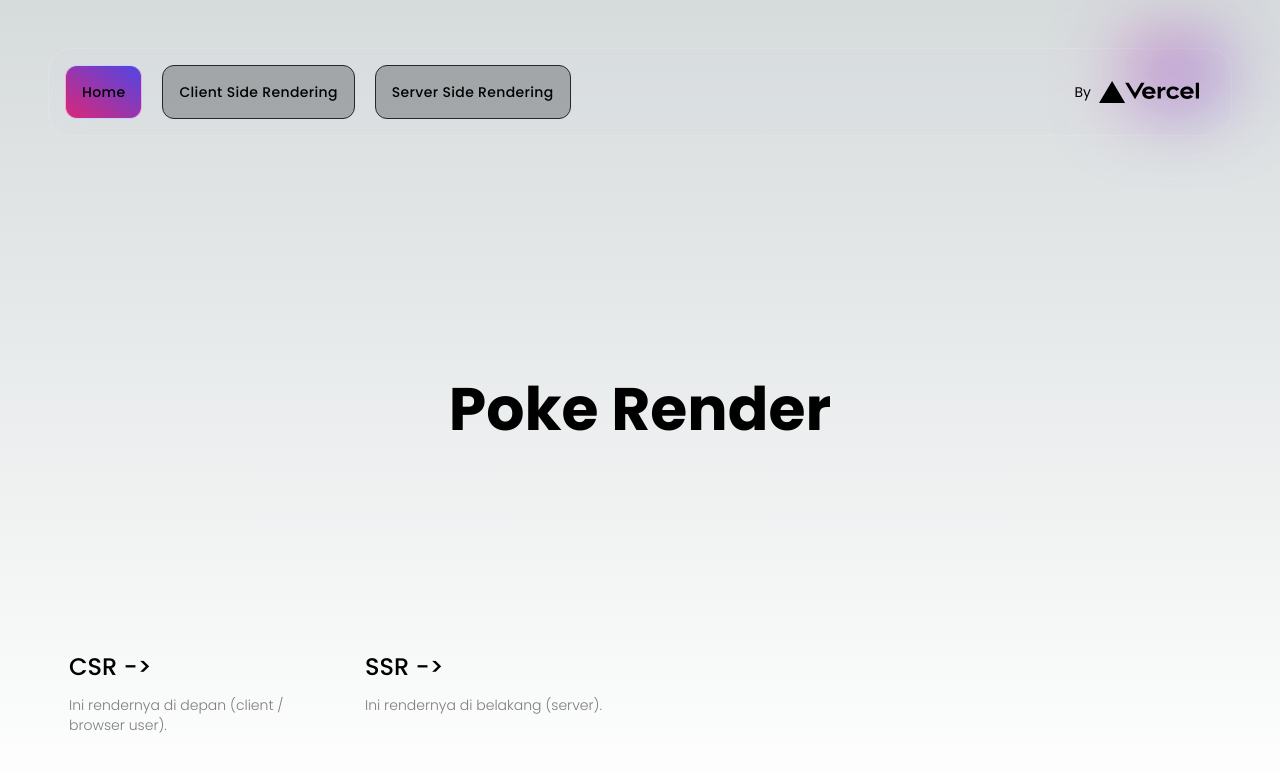
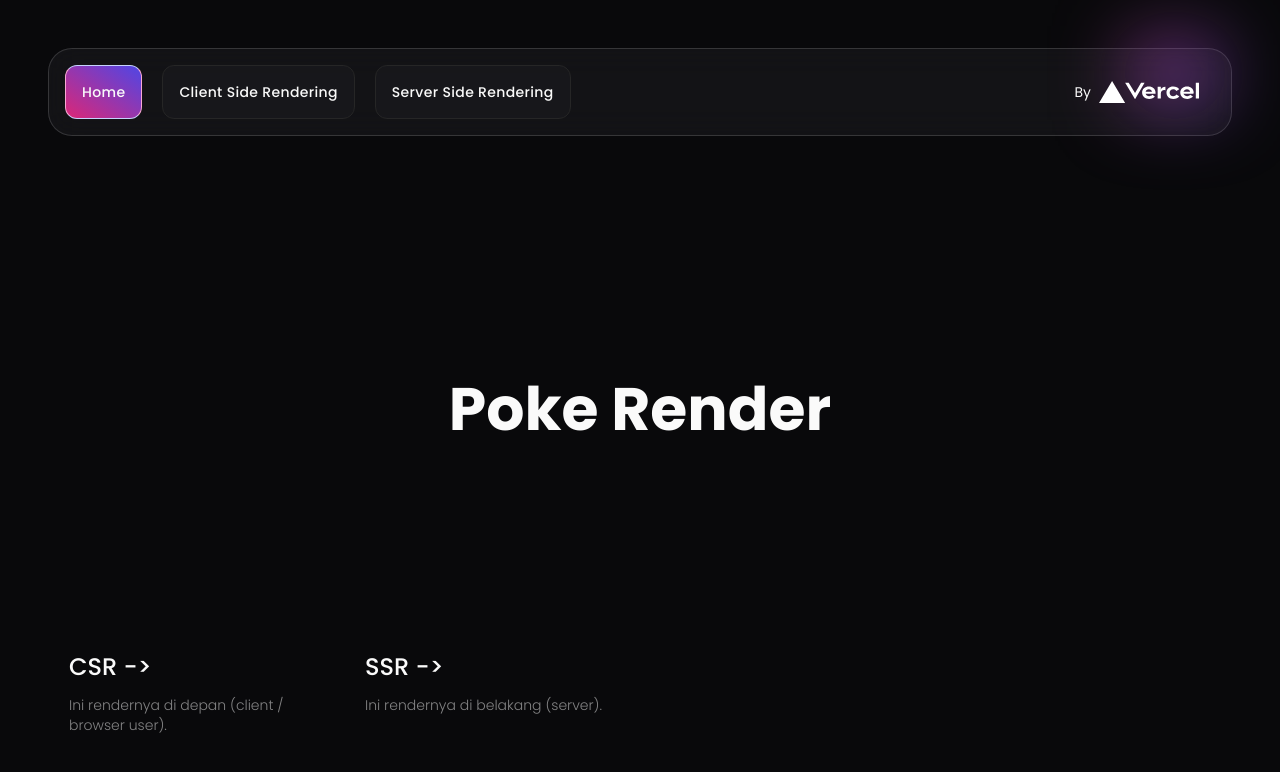
Before and after one commit to ardihp/learn-rendering, a Next.js app: page / in a window 1280 px wide. Shown: the top 772 px of the page. Built offline with nearby package versions, Linux system fonts and the light colour scheme.

Commit message:
feat: magic ui initialize

```diff
--- a/src/app/globals.css
+++ b/src/app/globals.css
@@ -2,28 +2,70 @@
 @tailwind components;
 @tailwind utilities;
 
-:root {
-  --foreground-rgb: 0, 0, 0;
-  --background-start-rgb: 214, 219, 220;
-  --background-end-rgb: 255, 255, 255;
-}
+@layer base {
+  :root {
+    --background: 0 0% 100%;
+    --foreground: 240 10% 3.9%;
+    --card: 0 0% 100%;
+    --card-foreground: 240 10% 3.9%;
+    --popover: 0 0% 100%;
+    --popover-foreground: 240 10% 3.9%;
+    --primary: 240 5.9% 10%;
+    --primary-foreground: 0 0% 98%;
+    --secondary: 240 4.8% 95.9%;
+    --secondary-foreground: 240 5.9% 10%;
+    --muted: 240 4.8% 95.9%;
+    --muted-foreground: 240 3.8% 46.1%;
+    --accent: 240 4.8% 95.9%;
+    --accent-foreground: 240 5.9% 10%;
+    --destructive: 0 84.2% 60.2%;
+    --destructive-foreground: 0 0% 98%;
+    --border: 240 5.9% 90%;
+    --input: 240 5.9% 90%;
+    --ring: 240 10% 3.9%;
+    --radius: 0.5rem;
+    --chart-1: 12 76% 61%;
+    --chart-2: 173 58% 39%;
+    --chart-3: 197 37% 24%;
+    --chart-4: 43 74% 66%;
+    --chart-5: 27 87% 67%;
+  }
 
-@media (prefers-color-scheme: dark) {
-  :root {
-    --foreground-rgb: 255, 255, 255;
-    --background-start-rgb: 0, 0, 0;
-    --background-end-rgb: 0, 0, 0;
+  .dark {
+    --background: 240 10% 3.9%;
+    --foreground: 0 0% 98%;
+    --card: 240 10% 3.9%;
+    --card-foreground: 0 0% 98%;
+    --popover: 240 10% 3.9%;
+    --popover-foreground: 0 0% 98%;
+    --primary: 0 0% 98%;
+    --primary-foreground: 240 5.9% 10%;
+    --secondary: 240 3.7% 15.9%;
+    --secondary-foreground: 0 0% 98%;
+    --muted: 240 3.7% 15.9%;
+    --muted-foreground: 240 5% 64.9%;
+    --accent: 240 3.7% 15.9%;
+    --accent-foreground: 0 0% 98%;
+    --destructive: 0 62.8% 30.6%;
+    --destructive-foreground: 0 0% 98%;
+    --border: 240 3.7% 15.9%;
+    --input: 240 3.7% 15.9%;
+    --ring: 240 4.9% 83.9%;
+    --chart-1: 220 70% 50%;
+    --chart-2: 160 60% 45%;
+    --chart-3: 30 80% 55%;
+    --chart-4: 280 65% 60%;
+    --chart-5: 340 75% 55%;
   }
 }
 
-body {
-  color: rgb(var(--foreground-rgb));
-  background: linear-gradient(
-      to bottom,
-      transparent,
-      rgb(var(--background-end-rgb))
-    )
-    rgb(var(--background-start-rgb));
+@layer base {
+  * {
+    @apply border-border;
+  }
+  body {
+    @apply bg-background text-foreground;
+  }
 }
 
 @layer utilities {
--- a/src/app/layout.tsx
+++ b/src/app/layout.tsx
@@ -19,7 +19,7 @@ export default function RootLayout({
   children: React.ReactNode;
 }>) {
   return (
-    <html lang="en">
+    <html lang="en" className="dark">
       <body className={poppins.className}>
         <div className="flex min-h-screen flex-col items-center p-12 gap-12">
           <Header />
--- /dev/null
+++ b/src/lib/utils.ts
@@ -0,0 +1,6 @@
+import { type ClassValue, clsx } from "clsx"
+import { twMerge } from "tailwind-merge"
+
+export function cn(...inputs: ClassValue[]) {
+  return twMerge(clsx(inputs))
+}
--- a/tailwind.config.ts
+++ b/tailwind.config.ts
@@ -1,47 +1,83 @@
 import type { Config } from "tailwindcss";
 
-const config: Config = {
+const config = {
+  darkMode: ["class"],
   content: [
-    "./src/pages/**/*.{js,ts,jsx,tsx,mdx}",
-    "./src/components/**/*.{js,ts,jsx,tsx,mdx}",
-    "./src/section/**/*.{js,ts,jsx,tsx,mdx}",
-    "./src/app/**/*.{js,ts,jsx,tsx,mdx}",
-    "./src/helpers/**/*.{js,ts,jsx,tsx,mdx}",
+    "./pages/**/*.{ts,tsx}",
+    "./components/**/*.{ts,tsx}",
+    "./app/**/*.{ts,tsx}",
+    "./src/**/*.{ts,tsx}",
   ],
+  prefix: "",
   theme: {
+    container: {
+      center: true,
+      padding: "2rem",
+      screens: {
+        "2xl": "1400px",
+      },
+    },
     extend: {
       colors: {
-        bug: "#93bb37",
-        poison: "#a663c3",
-        normal: "#929aa2",
-        fighting: "#d03e68",
-        flying: "#94aee1",
-        ground: "#d97b47",
-        rock: "#c9ba8d",
-        ghost: "#556ab3",
-        steel: "#528b9e",
-        fire: "#ff9f52",
-        water: "#58a3dc",
-        grass: "#5fbc5a",
-        electric: "#f5d646",
-        psychic: "#f9797d",
-        ice: "#7cd3c7",
-        dragon: "#026fc1",
-        dark: "#5c5569",
-        fairy: "#ee93e5",
+        border: "hsl(var(--border))",
+        input: "hsl(var(--input))",
+        ring: "hsl(var(--ring))",
+        background: "hsl(var(--background))",
+        foreground: "hsl(var(--foreground))",
+        primary: {
+          DEFAULT: "hsl(var(--primary))",
+          foreground: "hsl(var(--primary-foreground))",
+        },
+        secondary: {
+          DEFAULT: "hsl(var(--secondary))",
+          foreground: "hsl(var(--secondary-foreground))",
+        },
+        destructive: {
+          DEFAULT: "hsl(var(--destructive))",
+          foreground: "hsl(var(--destructive-foreground))",
+        },
+        muted: {
+          DEFAULT: "hsl(var(--muted))",
+          foreground: "hsl(var(--muted-foreground))",
+        },
+        accent: {
+          DEFAULT: "hsl(var(--accent))",
+          foreground: "hsl(var(--accent-foreground))",
+        },
+        popover: {
+          DEFAULT: "hsl(var(--popover))",
+          foreground: "hsl(var(--popover-foreground))",
+        },
+        card: {
+          DEFAULT: "hsl(var(--card))",
+          foreground: "hsl(var(--card-foreground))",
+        },
       },
-      backgroundImage: {
-        "gradient-radial": "radial-gradient(var(--tw-gradient-stops))",
-        "gradient-conic":
-          "conic-gradient(from 180deg at 50% 50%, var(--tw-gradient-stops))",
+      borderRadius: {
+        lg: "var(--radius)",
+        md: "calc(var(--radius) - 2px)",
+        sm: "calc(var(--radius) - 4px)",
+      },
+      keyframes: {
+        "accordion-down": {
+          from: { height: "0" },
+          to: { height: "var(--radix-accordion-content-height)" },
+        },
+        "accordion-up": {
+          from: { height: "var(--radix-accordion-content-height)" },
+          to: { height: "0" },
+        },
       },
       animation: {
         "spin-slow": "spin 7s linear infinite",
-        "spin-medium": "spin 5s linear infinite",
-        "spin-fast": "spin 3s linear infinite",
+        "spin-medium": "spin 6.5s linear infinite",
+        "spin-fast": "spin 6s linear infinite",
+        "accordion-down": "accordion-down 0.2s ease-out",
+        "accordion-up": "accordion-up 0.2s ease-out",
       },
     },
   },
-  plugins: [require("daisyui")],
-};
+  plugins: [require("tailwindcss-animate")],
+} satisfies Config;
+
 export default config;
```
Also changed, not shown: components.json (added).
